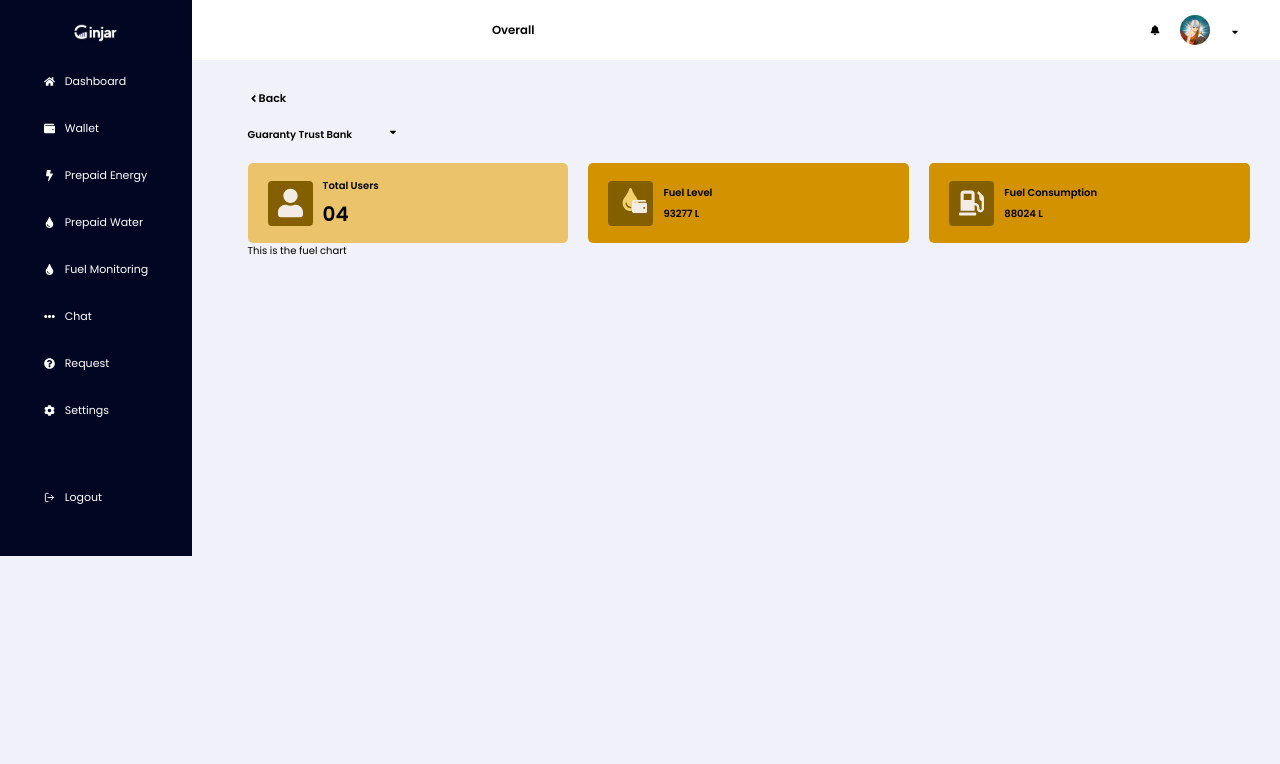
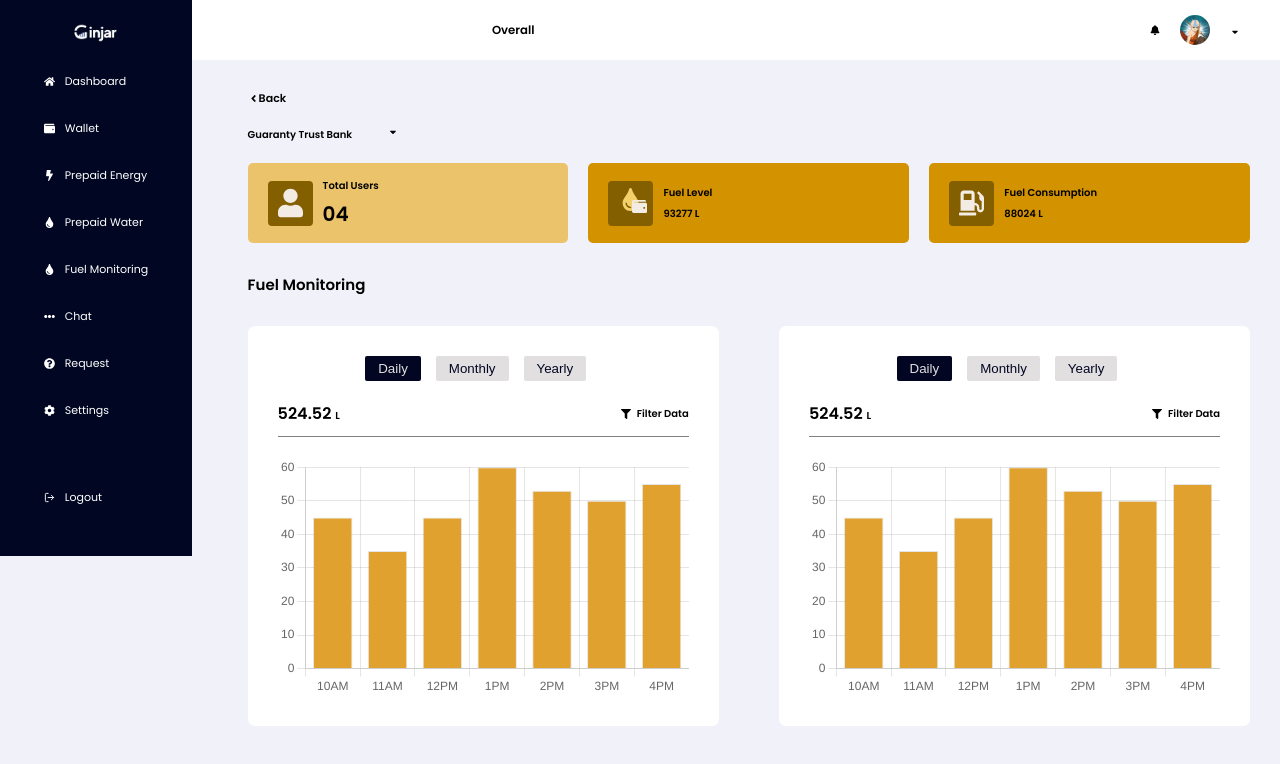
Before and after one commit to Abideen-program/dashboard, a React (Create React App) app: page / in a window 1280 px wide. Shown: the top 764 px of the page. Built offline with nearby package versions, Linux system fonts and the light colour scheme.

Commit message:
created the bar chart using chart.js

```diff
--- a/package.json
+++ b/package.json
@@ -6,7 +6,9 @@
     "@testing-library/jest-dom": "^5.16.5",
     "@testing-library/react": "^13.4.0",
     "@testing-library/user-event": "^13.5.0",
+    "chart.js": "^4.2.1",
     "react": "^18.2.0",
+    "react-chartjs-2": "^5.2.0",
     "react-dom": "^18.2.0",
     "react-icons": "^4.8.0",
     "react-scripts": "5.0.1",
--- a/src/Components/Routes/Fuel/Fuel.jsx
+++ b/src/Components/Routes/Fuel/Fuel.jsx
@@ -1,11 +1,20 @@
 import FuelChart from "./FuelChart/FuelChart";
 import FuelDescription from "./FuelDescription/FuelDescription";
+import classes from "./Fuel.module.css";
 
 const Fuel = () => {
   return (
     <>
       <FuelDescription />
-      <FuelChart />
+      <h2>Fuel Monitoring</h2>
+      <div className={classes["fuel-chart"]}>
+        <div className={classes.one}>
+          <FuelChart />
+        </div>
+        <div className={classes.one}>
+          <FuelChart />
+        </div>
+      </div>
     </>
   );
 };
--- a/src/Components/Routes/Fuel/Fuel.module.css
+++ b/src/Components/Routes/Fuel/Fuel.module.css
@@ -0,0 +1,13 @@
+.fuel-chart{
+    display: flex;
+    align-items: center;
+    justify-content: space-between;
+}
+
+h2{
+    margin: 3rem 0;
+}
+
+.one {
+    flex-basis: 47%;
+}
--- a/src/Components/Routes/Fuel/FuelChart/FuelChart.jsx
+++ b/src/Components/Routes/Fuel/FuelChart/FuelChart.jsx
@@ -1,5 +1,73 @@
+import { FaFilter } from "react-icons/fa";
+import classes from "./FuelChart.module.css";
+import {
+  Chart as ChartJS,
+  BarElement,
+  CategoryScale,
+  LinearScale,
+} from "chart.js";
+
+import { Bar } from "react-chartjs-2";
+
+ChartJS.register(BarElement, CategoryScale, LinearScale);
+
 const FuelChart = () => {
-  return <>This is the fuel chart</>;
+  const labels = ["10AM", "11AM", "12PM", "1PM", "2PM", "3PM", "4PM"];
+  const data = {
+    labels,
+    datasets: [
+      {
+        label: "Liters of fuel",
+        data: [45, 35, 45, 60, 53, 50, 55],
+        backgroundColor: [
+          "rgb(224, 161, 46)",
+          "rgb(224, 161, 46)",
+          "rgb(224, 161, 46)",
+          "rgb(224, 161, 46)",
+          "rgb(224, 161, 46)",
+          "rgb(224, 161, 46)",
+          "rgb(224, 161, 46)",
+        ],
+        borderWidth: 1,
+      },
+    ],
+  };
+
+  const options = {
+    maintainAspectRatio: false,
+    scales: {
+      y: {
+        beginAtZero: true,
+      },
+    },
+    legend: {
+      labels: {
+        fontSize: 26,
+      },
+    },
+  };
+
+  return (
+    <div className={classes.container}>
+      <div className={classes.bar}>
+        <div className={classes.time}>
+          <button>Daily</button>
+          <button>Monthly</button>
+          <button>Yearly</button>
+        </div>
+        <div className={classes.label}>
+          <h3>
+            524.52 <span>L</span>
+          </h3>
+          <div className={classes.filter}>
+            <FaFilter />
+            <p>Filter Data</p>
+          </div>
+        </div>
+        <Bar data={data} options={options} />
+      </div>
+    </div>
+  );
 };
 
 export default FuelChart;
--- a/src/Components/Routes/Fuel/FuelChart/FuelChart.module.css
+++ b/src/Components/Routes/Fuel/FuelChart/FuelChart.module.css
@@ -0,0 +1,60 @@
+.container {
+  padding-bottom: 3rem;
+}
+
+.bar {
+  /* width: 45%; */
+  height: 40rem;
+  background-color: #fff;
+  padding: 3rem 3rem 13rem;
+  border-radius: 7px;
+}
+
+.time {
+  display: flex;
+  justify-content: center;
+  align-items: center;
+}
+
+.time button {
+  padding: 0.5rem 1.3rem;
+  margin-right: 1.5rem;
+  background: transparent;
+  border: none;
+  border-radius: 2px;
+  outline: none;
+  background-color: #e1dfe0;
+  color: #020622;
+  cursor: pointer;
+}
+
+.time button:first-child {
+  color: #e1dfe0;
+  background-color: #020622;
+}
+
+.label {
+    display: flex;
+    align-items: center;
+    justify-content: space-between;
+    margin: 2rem 0;
+    padding-bottom: 1rem;
+    border-bottom: 1px solid grey;
+}
+
+.label h3{
+    font-size: 1.6rem;
+}
+
+.label h3 span{
+    font-size: 1rem;
+}
+
+.filter {
+    display: flex;
+    align-items: center;
+}
+
+.filter p{
+    margin-left: 0.6rem;
+}
```
Also changed, not shown: 1 other file (tests, documents, lock files or other folders).
